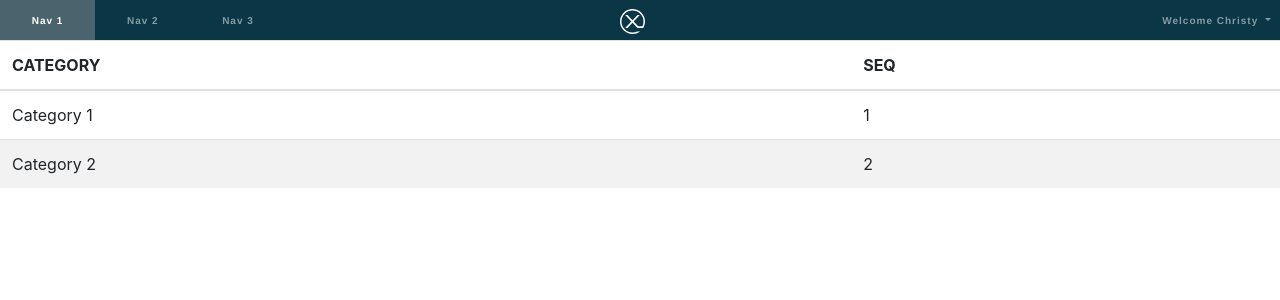
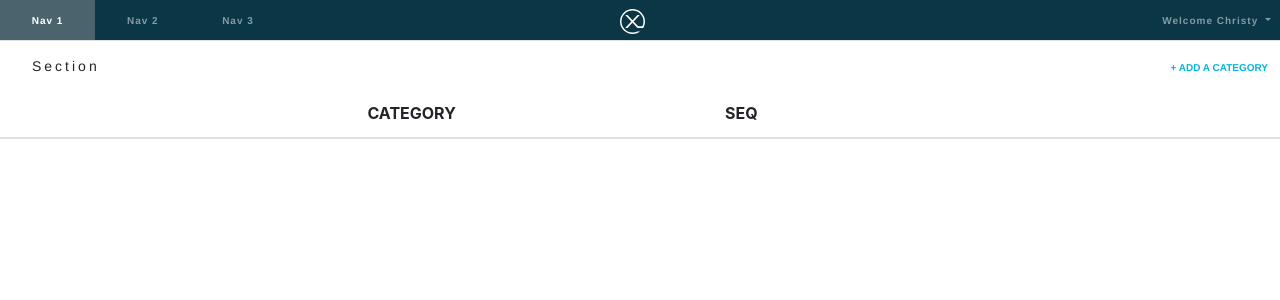
Before and after one commit to HeresJohnny5/sl-coding-exercise, an Angular app: page / in a window 1280 px wide. Shown: the top 300 px of the page. Built offline with nearby package versions, Linux system fonts and the light colour scheme.

Commit message:
Adjust and refactor CategoryList Component.

```diff
--- a/src/app/category-list/category-list.component.css
+++ b/src/app/category-list/category-list.component.css
@@ -1,9 +1,28 @@
-.table-striped > tbody>tr:nth-child(odd) > td,
-.table-striped > tbody>tr:nth-child(odd) > th {
-   background-color: #fff;
- }
+.header-top {
+  border-bottom: none;
+}
 
-.table-striped > tbody>tr:nth-child(even) > td,
-.table-striped > tbody>tr:nth-child(even) > th {
-   background-color: #f2f2f2;
- }
+.header-bottom {
+  border-top: none;
+}
+
+.header-section > span {
+  font-family: Helvetica;
+  font-size: 14px;
+  font-weight: normal;
+  letter-spacing: 3px;
+  padding: 19px 0 22px 20px;
+  width: 49px;
+}
+
+.header-add-category {
+  text-align: right;
+}
+
+.header-add-category > span {
+  color: #06b4de;
+  font-family: Helvetica;
+  font-size: 10px;
+  height: 10px;
+  width: 98px;
+}
--- a/src/app/category-list/category-list.component.html
+++ b/src/app/category-list/category-list.component.html
@@ -1,18 +1,22 @@
+<section id="table">
   <table class="table table-striped">
     <thead>
       <tr>
-      <th scope="col">CATEGORY</th>
-      <th scope="col">SEQ</th>
+        <th scope="col" class="header-top header-section">
+          <span>Section</span>
+        </th>
+        <th scope="col" class="header-top"></th>
+        <th scope="col" class="header-top"></th>
+        <th scope="col" class="header-top header-add-category">
+          <span>+ ADD A CATEGORY</span>
+        </th>
+      </tr>
+      <tr>
+        <th scope="col" class="header-bottom"></th>
+        <th scope="col" class="header-bottom">CATEGORY</th>
+        <th scope="col" class="header-bottom">SEQ</th>
+        <th scope="col" class="header-bottom"></th>
       </tr>
     </thead>
-  <tbody>
-    <tr>
-      <td>Category 1</td>
-      <td>1</td>
-    </tr>
-    <tr>
-      <td>Category 2</td>
-      <td>2</td>
-    </tr>
-  </tbody>
   </table>
+</section>
```
Lines whose indentation alone changed are shown as unchanged.
